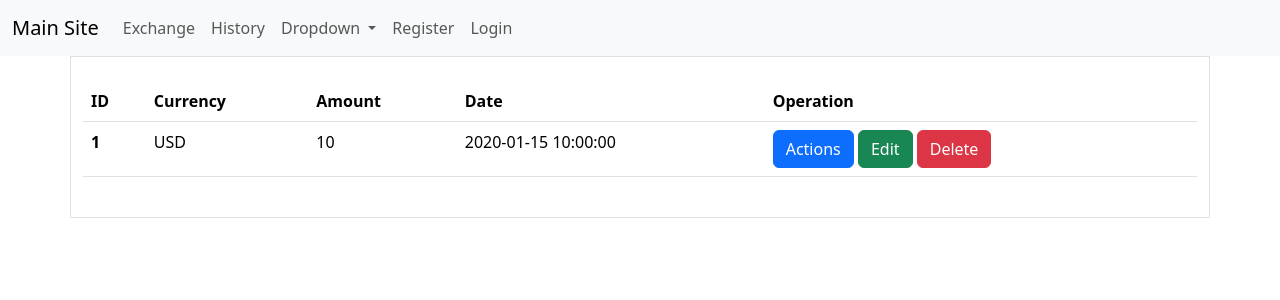
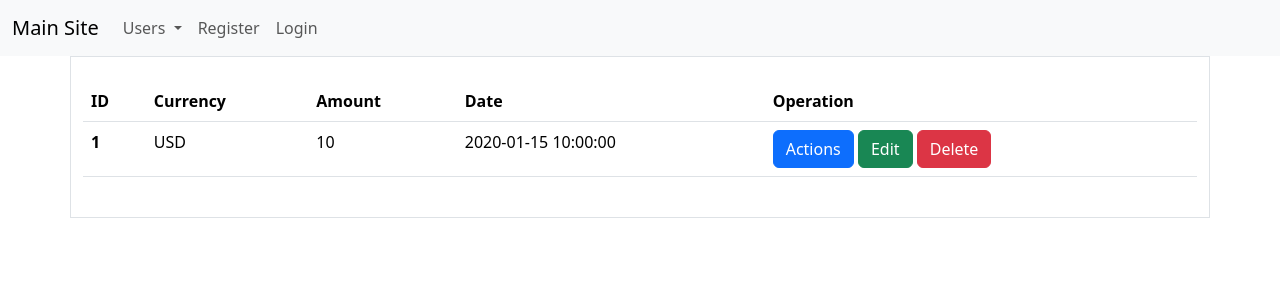
Before and after one commit to NorbertGalazka/cantor, a Flask app: template blueprints/history/templates/history.html in a window 1280 px wide. Shown: the top 300 px of the page. Run offline with Flask 3, Linux system fonts and the light colour scheme; the template is opened without the code that fills it: most values are stand-ins (such as "Sample title", 1, 10 or a date in 2020).

Commit message:
create if statement in template

```diff
--- a/templates/menu.html
+++ b/templates/menu.html
@@ -6,26 +6,31 @@
     </button>
     <div class="collapse navbar-collapse" id="navbarSupportedContent">
       <ul class="navbar-nav me-auto mb-2 mb-lg-0">
+        {% if actual_user.is_active %}
         <li class="nav-item">
           <a class="nav-link {{ 'active' if active_menu == 'exchange' }}" aria-current="page" href="{{ url_for('exchange.exchange') }}">Exchange</a>
         </li>
+        {% endif %}
+
+        {% if actual_user.is_active %}
         <li class="nav-item">
           <a class="nav-link {{ 'active' if active_menu == 'history' }}" aria-current="page" href="{{ url_for('history.history') }}">History</a>
         </li>
+        {% endif %}
+
         <li class="nav-item dropdown">
           <a class="nav-link dropdown-toggle" href="#" role="button" data-bs-toggle="dropdown" aria-expanded="false">
-            Dropdown
+            Users
           </a>
           <ul class="dropdown-menu">
-            <li><a class="dropdown-item" href="#">Action</a></li>
-            <li><a class="dropdown-item" href="#">Another action</a></li>
-            <li><hr class="dropdown-divider"></li>
-            <li><a class="dropdown-item" href="#">Something else here</a></li>
+            <li><a class="dropdown-item" href="#">Users List</a></li>
+            <li><a class="dropdown-item" href="#">New User</a></li>
           </ul>
         </li>
+
         {% if 'user' not in session %}
         <li class="nav-item">
-          <a href="{{ url_for('register.register') }}" class="nav-link {{ 'active' if active_menu == 'register' }}" aria-disabled="true">Register</a>
+          <a href="{{ url_for('register.register_route') }}" class="nav-link {{ 'active' if active_menu == 'register' }}" aria-disabled="true">Register</a>
         </li>
         <li class="nav-item">
           <a href="{{ url_for('login.login') }}" class="nav-link {{ 'active' if active_menu == 'login' }}" aria-disabled="true">Login</a>
@@ -33,7 +38,7 @@
         {% endif %}
         {% if 'user' in session %}
         <li class="nav-item">
-          <a href="{{ url_for('logout') }}" class="nav-link " aria-disabled="true">Logout <em>{{session['user']}}</em></a>
+          <a href="{{ url_for('logout.logout') }}" class="nav-link " aria-disabled="true">Logout <em>{{session['user']}}</em></a>
         </li>
         {% endif %}
       </ul>
```
